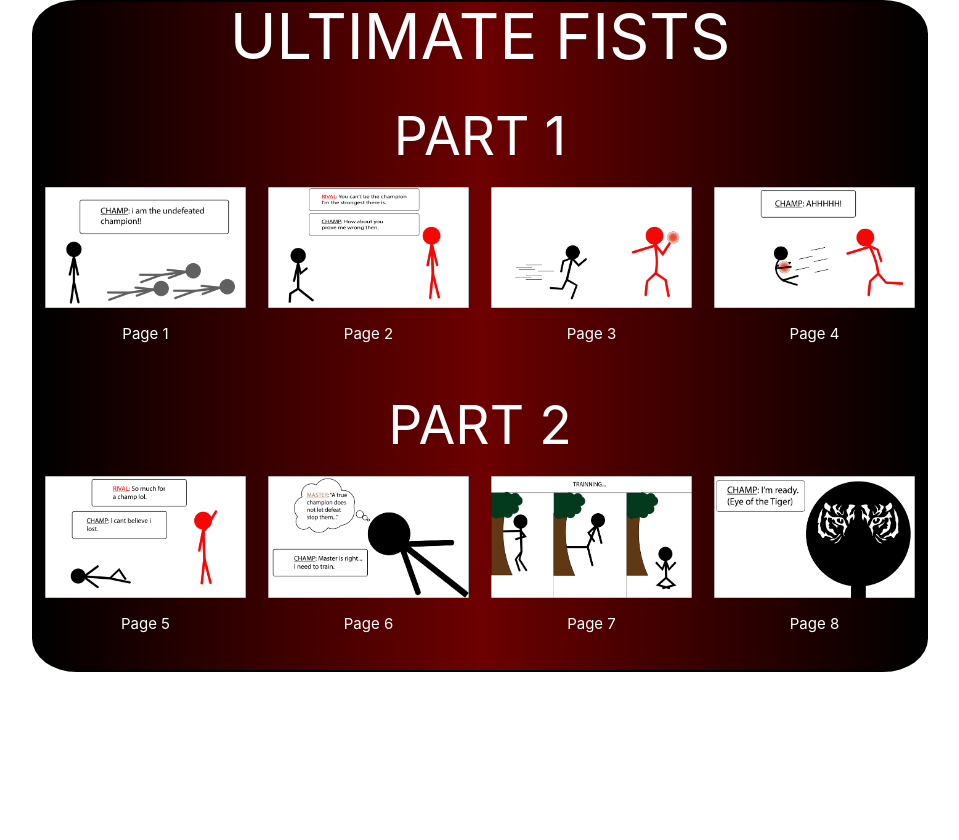
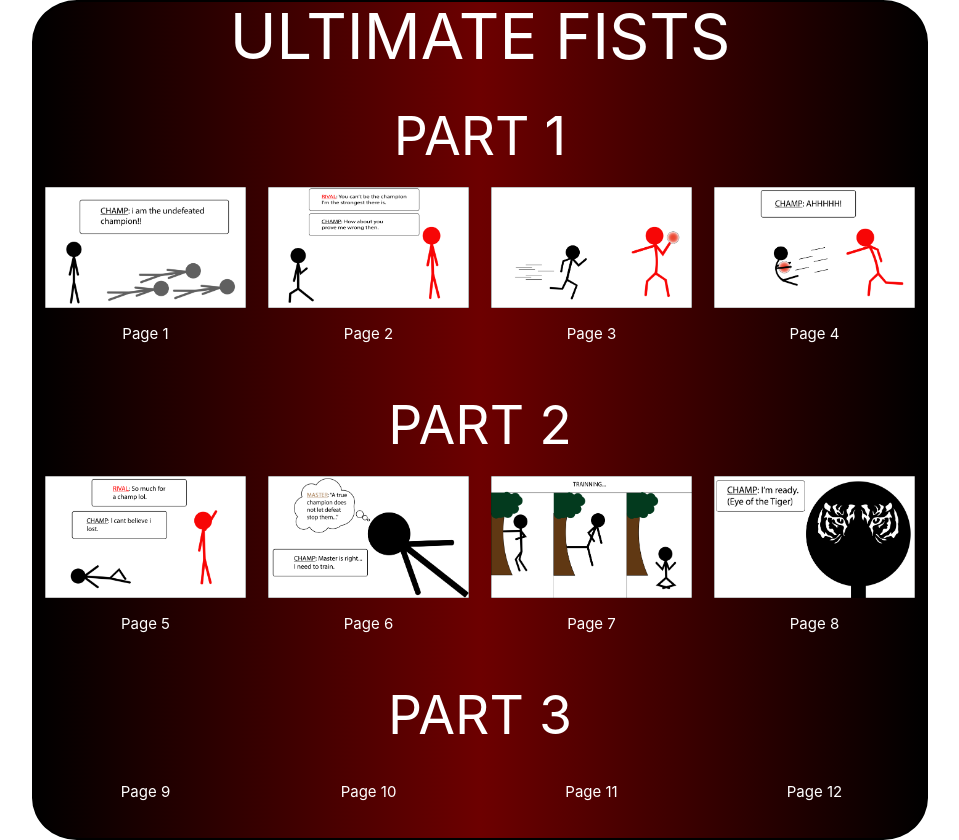
Before and after one commit to keithgodfrey55/mec-assignment-3, a plain HTML site: page index.html in a window 1280 px wide. Shown: the whole page, without its empty margins (160-1119 px from the left). Before the commit the page ends 800 px from the top, so only its background shows below. Drawn offline with nearby package versions, Linux system fonts and the light colour scheme.

Commit message:
part 2 updated

```diff
--- a/index.html
+++ b/index.html
@@ -67,6 +67,25 @@
                 <img src="images/slide_8.png">
                 <p>Page 8</p>
             </div>
+
+        </div>
+        <h2>PART 3</h2>
+        <div class="row">
+            <div class="scene col s12 m6 l3">
+                <p>Page 9</p>
+            </div>
+
+            <div class="scene col s12 m6 l3">
+                <p>Page 10</p>
+            </div>
+
+            <div class="scene col s12 m6 l3">
+                <p>Page 11</p>
+            </div>
+
+            <div class="scene col s12 m6 l3">
+                <p>Page 12</p>
+            </div>
         </div>
 
     </div>
```
